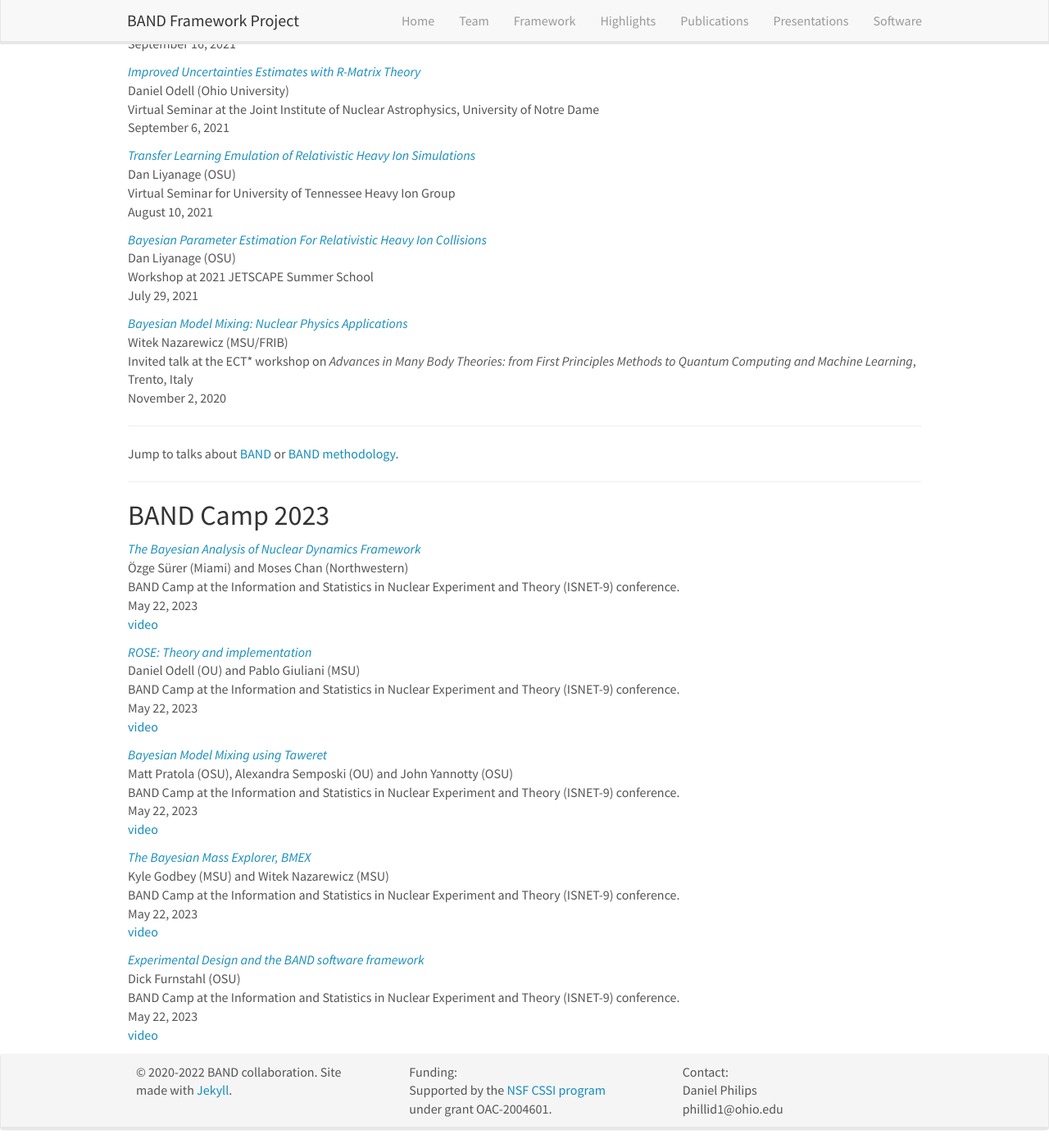
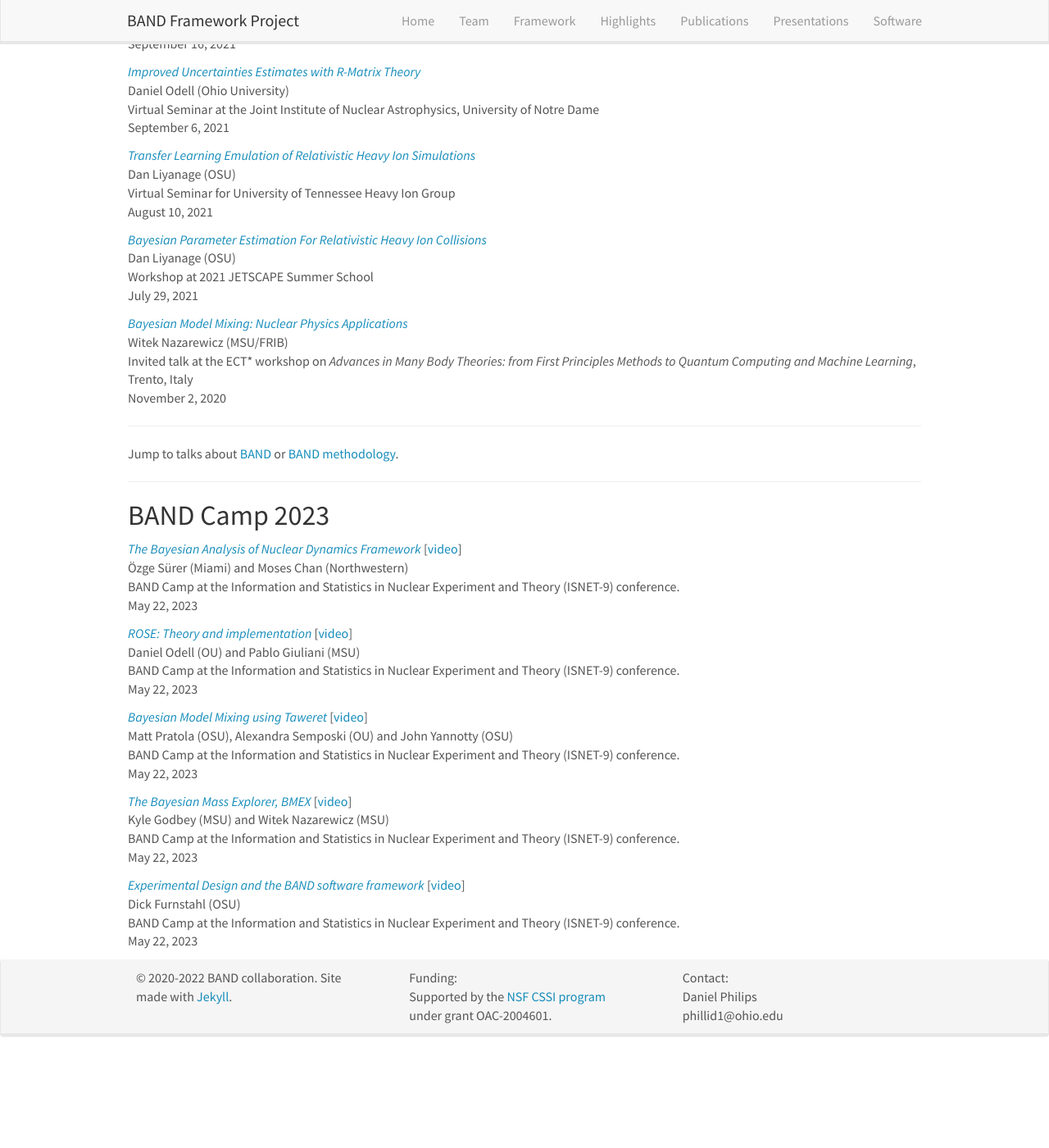
Before and after one commit to bandframework/bandframework.github.io, a Jekyll site: the page built from _pages/presentations.md, in a window 1280 px wide and 1400 px high, scrolled down 4299 px. Shown: the whole window at 82% size. Built offline with Jekyll 4.4.1, drawn with Linux system fonts in a browser that asks for light colours; nearby versions of some CDN libraries; after the commit the page ends 5585 px from its top, so only the background shows below that.

Commit message:
trying out BAND Camp 2023 listings

```diff
--- a/_pages/presentations.md
+++ b/_pages/presentations.md
@@ -85,9 +85,10 @@ Jump to talks about [BAND](#about-band) or [BAND methodology](#band-methodology)
 
 {% if talk.type == "BAND_Camp_2023" %}
 
-  <a href="{{talk.link.url }}" target="_blank"><em>{{ talk.title }}</em></a> <br />
+  <a href="{{talk.link.url }}" target="_blank"><em>{{ talk.title }}</em></a>
+  \[<a href="{{talk.video_link.url }}" target="_blank">video</a>\]
+  <br />
   {{ talk.presenter }} <br />{{ talk.location }}<br />{{ talk.date}}<br />
-  <a href="{{talk.video_link.url }}" target="_blank">video</a>
 
 {% endif %}
 
```
